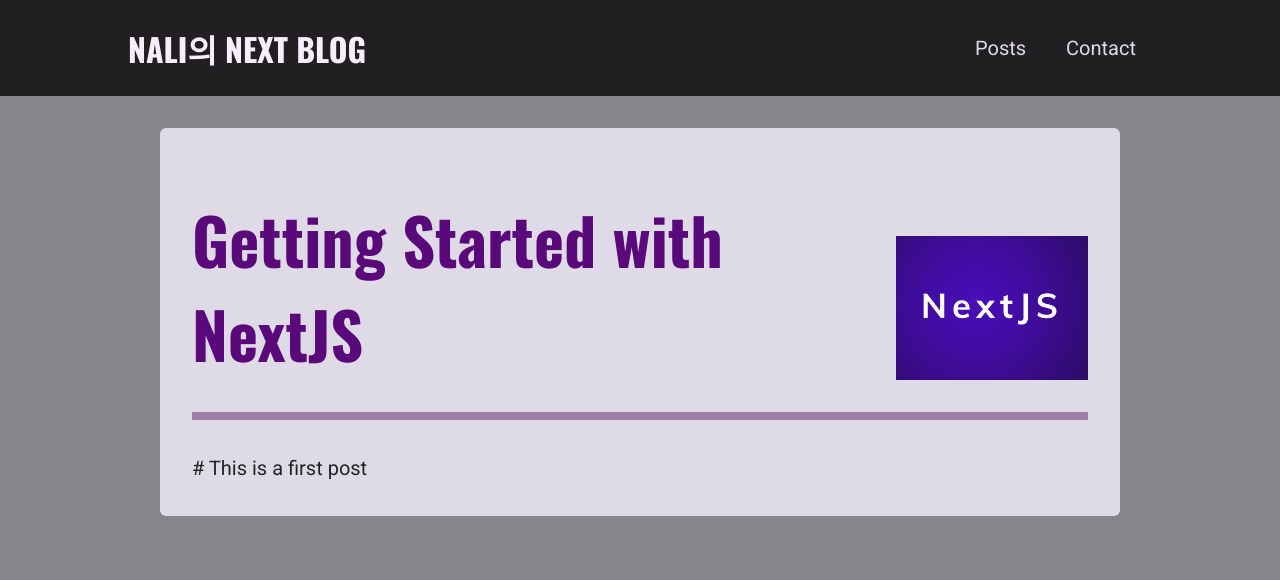
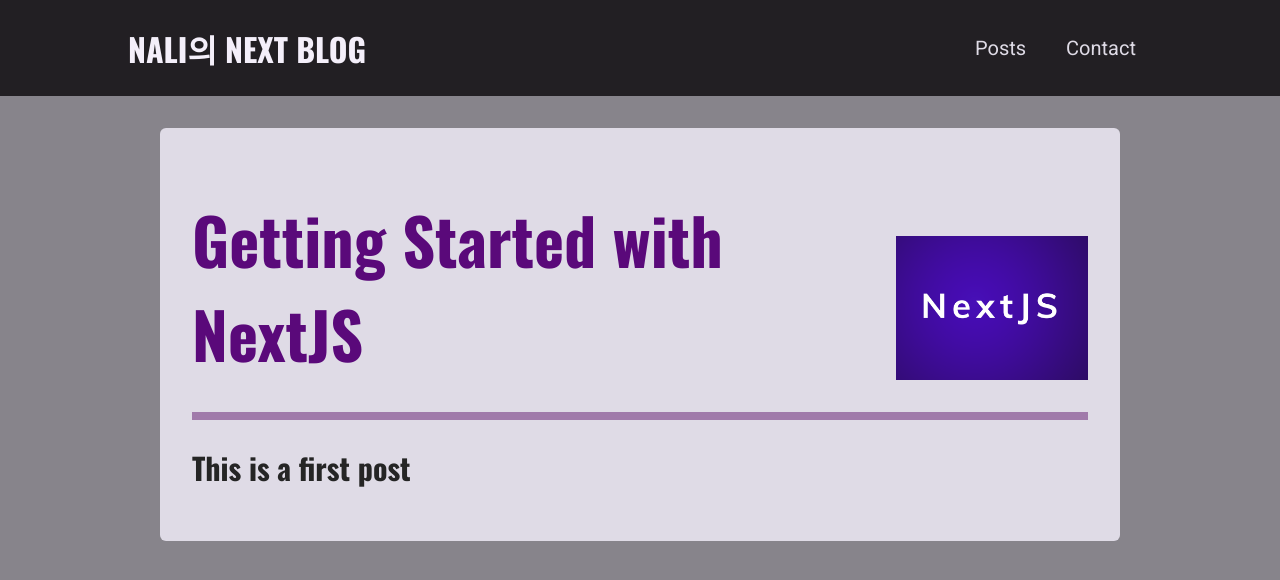
Before and after one commit to nali-kang/nextjs-blog, a Next.js app: page /posts/getting-started-with-nextjs in a window 1280 px wide. Shown: the top 580 px of the page. Built offline with nearby package versions, Linux system fonts and the light colour scheme.

Commit message:
마크다운을 JSX로 렌더링

```diff
--- a/components/posts/post-detail/post-content.js
+++ b/components/posts/post-detail/post-content.js
@@ -1,3 +1,5 @@
+import ReactMarkdown from "react-markdown";
+
 import PostHeader from "./post-header";
 import classes from "./post-content.module.css";
 
@@ -14,7 +16,7 @@ function PostContent() {
   return (
     <article className={classes.content}>
       <PostHeader title={DUMMY_POST.title} image={imagePath} />
-      {DUMMY_POST.content}
+      <ReactMarkdown>{DUMMY_POST.content}</ReactMarkdown>
     </article>
   );
 }
--- a/package.json
+++ b/package.json
@@ -10,6 +10,7 @@
   "dependencies": {
     "next": "10.0.6",
     "react": "17.0.1",
-    "react-dom": "17.0.1"
+    "react-dom": "17.0.1",
+    "react-markdown": "^8.0.6"
   }
 }
```
Also changed, not shown: 1 other file (tests, documents, lock files or other folders).
